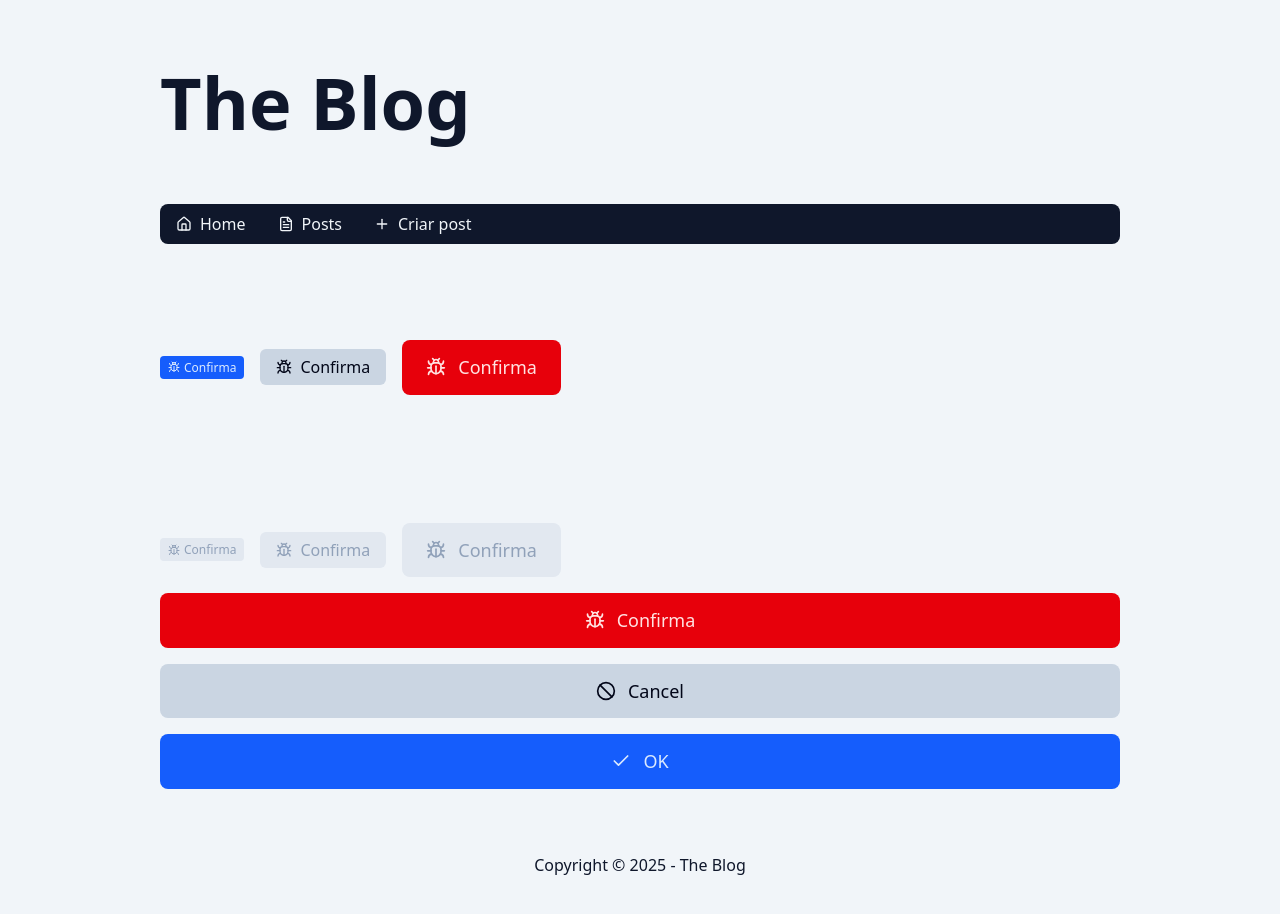
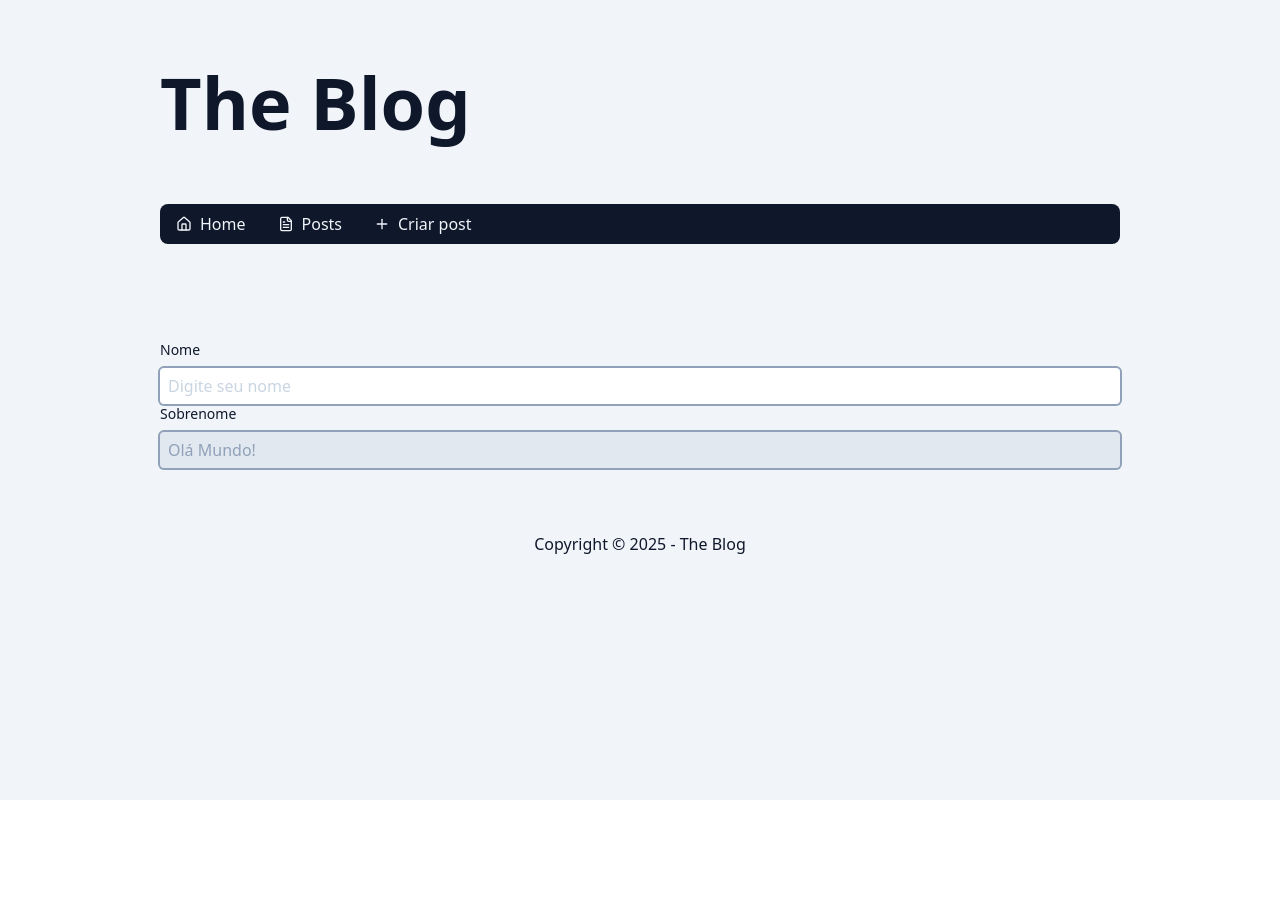
Before and after one commit to KathrynOliveira/frontend-the-blog, a Next.js app: page /admin/post/new in a window 1280 px wide. Shown: the top 914 px of the page. After the commit the page ends 800 px from the top, so only its background shows below. Built offline with nearby package versions, Linux system fonts and the light colour scheme.

Commit message:
aula 178 - component inputText

```diff
--- a/src/app/admin/post/new/page.tsx
+++ b/src/app/admin/post/new/page.tsx
@@ -1,55 +1,12 @@
-import { Button } from "@/components/Button";
-import { BanIcon, BugIcon, CheckIcon } from "lucide-react";
+import { InputText } from "@/components/InputText";
 
 export const dynamic = 'force-dynamic';
 
 export default async function AdminPostNewPage() {
   return (
-    <>
-      <div className="py-16 flex gap-4 items-center">
-        <Button variant="default" size="sm">
-          <BugIcon />
-          Confirma
-        </Button>
-        <Button variant="ghost" size="md">
-          <BugIcon />
-          Confirma
-        </Button>
-        <Button variant="danger" size="lg">
-          <BugIcon />
-          Confirma
-        </Button>
-      </div>
-
-      <div className="py-16 flex gap-4 flex-wrap items-center">
-        <Button variant="default" size="sm" disabled>
-          <BugIcon />
-          Confirma
-        </Button>
-        <Button variant="ghost" size="md" disabled>
-          <BugIcon />
-          Confirma
-        </Button>
-        <Button variant="danger" size="lg" disabled>
-          <BugIcon />
-          Confirma
-        </Button>
-
-        <Button variant="danger" size="lg" className="w-full">
-          <BugIcon />
-          Confirma
-        </Button>
-
-        <Button variant="ghost" size="lg" className="w-full">
-          <BanIcon />
-          Cancel
-        </Button>
-
-        <Button variant="default" size="lg" className="w-full">
-          <CheckIcon />
-          OK
-        </Button>
-      </div>
-    </>
+    <div className="py-16 flex-col gap-6 items-center">
+      <InputText labelText="Nome" placeholder="Digite seu nome" />
+      <InputText labelText="Sobrenome" placeholder="Digite seu sobrenome" defaultValue="Olá Mundo!" disabled/>
+    </div>
   );
 }
--- /dev/null
+++ b/src/components/InputText/index.tsx
@@ -0,0 +1,26 @@
+import { useId } from "react";
+
+type InputTextProps = {
+  labelText?: string;
+} & React.ComponentProps<"input">;
+
+export function InputText({ labelText = "", ...props }: InputTextProps) {
+  const id = useId();
+
+  return (
+    <div className="flex flex-col gap-2">
+      {labelText && (
+        <label className="text-sm" htmlFor={id}>
+          {labelText}
+        </label>
+      )}
+      <input
+        {...props}
+        className={
+          `bg-white outline-0 text-base/tight ring-2 ring-slate-400 rounded p-2 transition focus:ring-blue-600 placeholder-slate-300 disabled:bg-slate-200 disabled:text-slate-400 disabled:placeholder-slate-300 read-only:bg-slate-100 ${props.className}`
+        }
+        id={id}
+      />
+    </div>
+  );
+}
```
